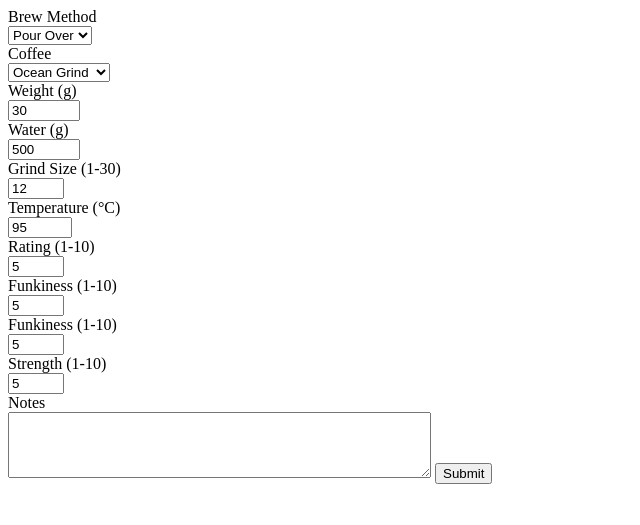
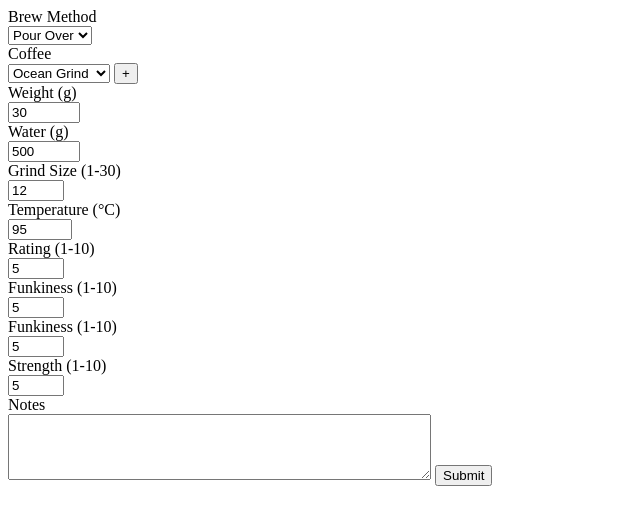
Before and after one commit to ZacHooper/coffee-reviews-htmx, a FastAPI app: page /api/review in a window 1280 px wide. Shown: the top 525 px of the page, without its empty margins (0-640 px from the left). Run offline with FastAPI, Linux system fonts and the light colour scheme.

Commit message:
feat: add make new button

```diff
--- a/api/main.py
+++ b/api/main.py
@@ -26,7 +26,8 @@ async def home(request: Request):
 async def review(request: Request):
     # Get the form data
     form = await request.form()
-    res = s3.upload_review(dict(form), BUCKET)
+    # res = s3.upload_review(dict(form), BUCKET)
+    res = True
     if res:
         return templates.TemplateResponse(request=request, name="success.html")
     else:
--- a/api/templates/form.html
+++ b/api/templates/form.html
@@ -15,11 +15,15 @@
             <div class="label">
                 <span class="label-text-alt">Coffee</span>
             </div>
-            <select id="coffee" name="coffee" class="select select-bordered">
-                <option value="Ocean Grind" selected>Ocean Grind</option>
-                <option value="Seven Seeds">Seven Seeds</option>
-                <option value="Inglewood">Inglewood</option>
-            </select>
+            <div class="join">
+                <select id="coffee" name="coffee" class="select select-bordered join-item w-full">
+                    <option value="Ocean Grind" selected>Ocean Grind</option>
+                    <option value="Seven Seeds">Seven Seeds</option>
+                    <option value="Inglewood">Inglewood</option>
+                </select>
+                <button hx-get="/new-coffee" class="btn btn-primary join-item">+</button>
+            </div>
+
         </label>
 
         <div id="left-col">
```
